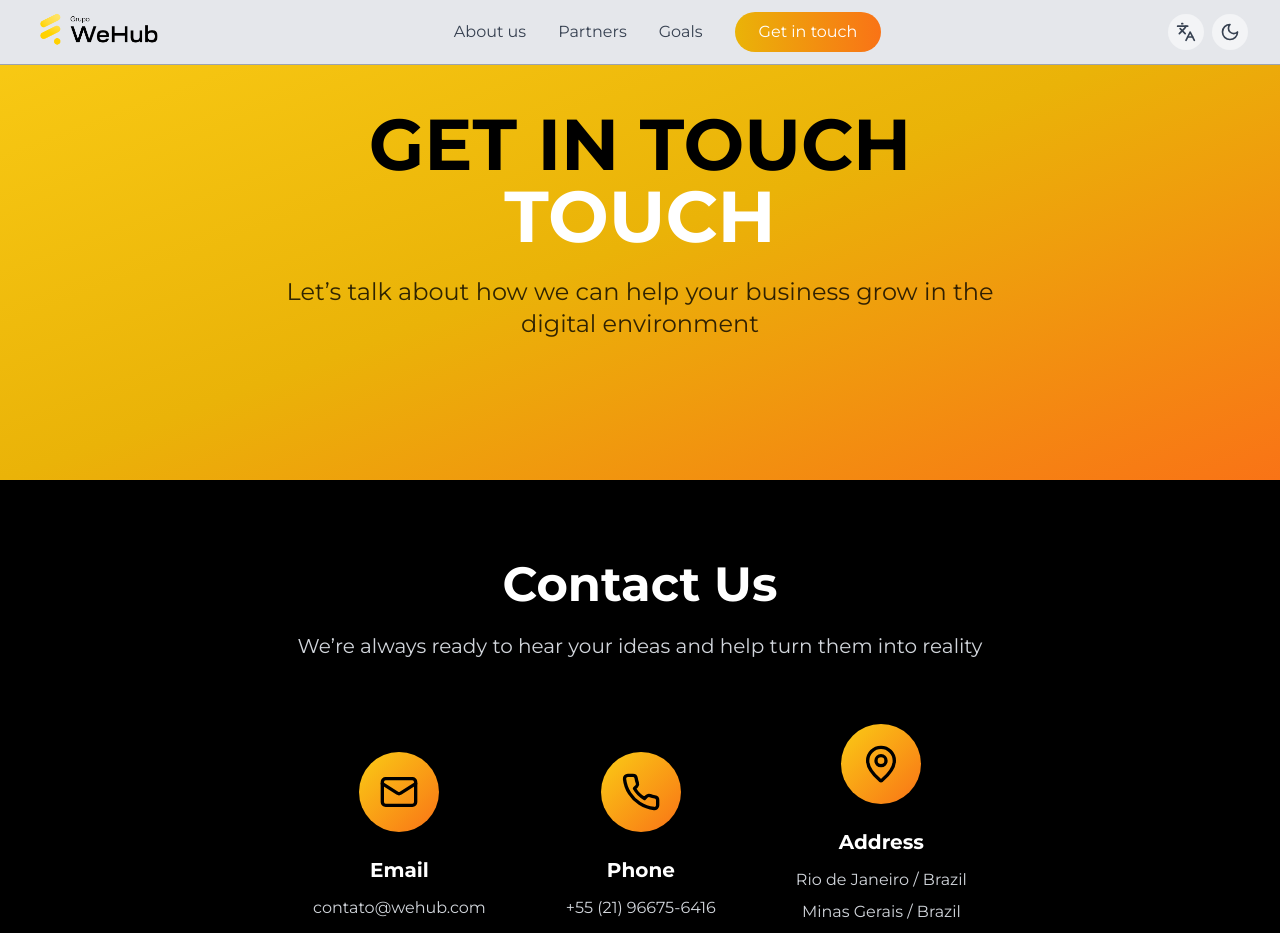
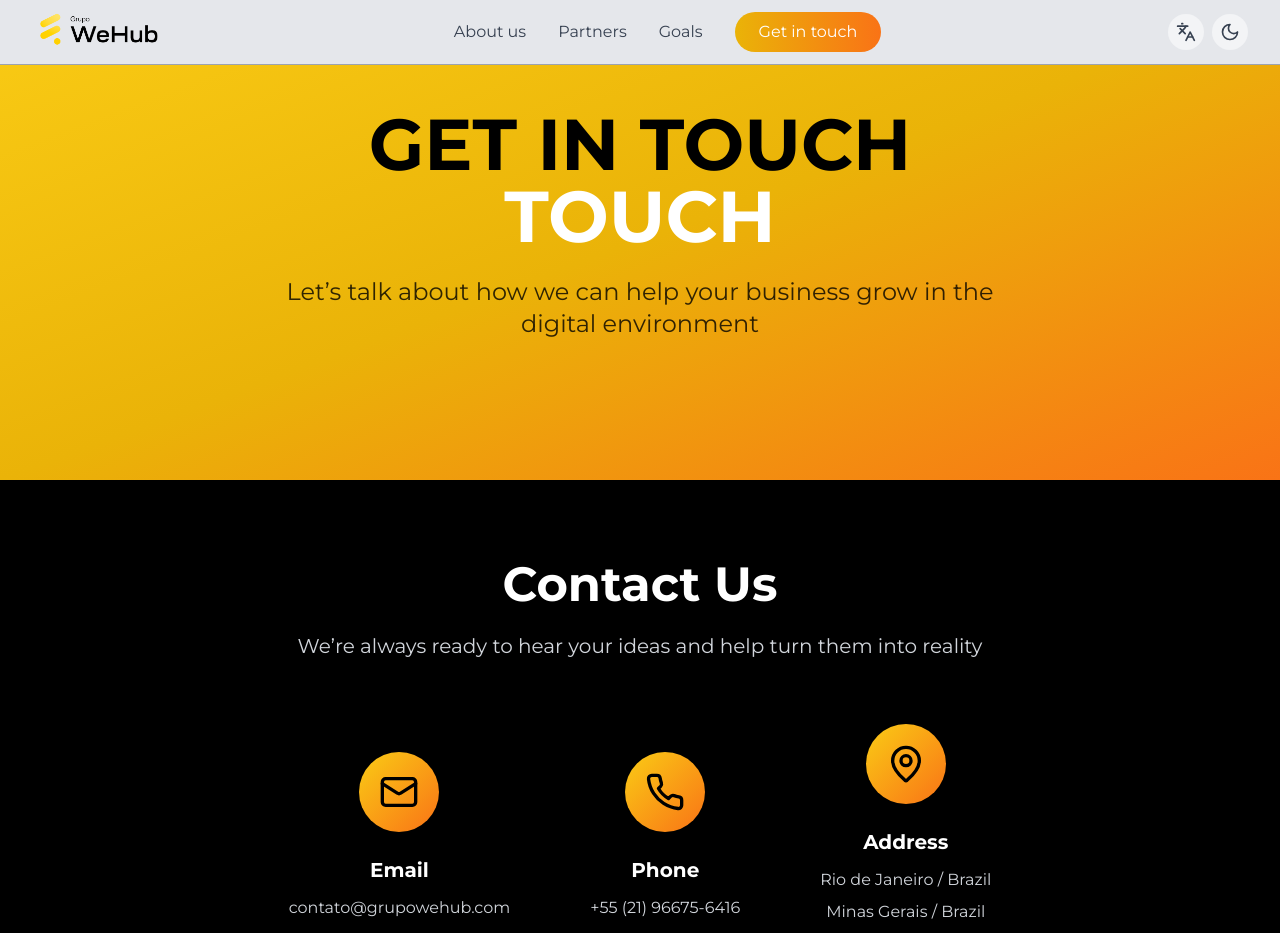
Before and after one commit to GVFerreira/wehub, a Next.js app: page /en/contato in a window 1280 px wide. Shown: the top 933 px of the page. Built offline with nearby package versions, Linux system fonts and the light colour scheme; what nodemailer-express-handlebars would draw is missing.

Commit message:
fix mispelling in email

```diff
--- a/src/app/[locale]/contato/contact.tsx
+++ b/src/app/[locale]/contato/contact.tsx
@@ -141,7 +141,7 @@ export default function ContactPage() {
                 <Mail className="w-10 h-10 text-black" />
               </div>
               <h3 className="text-xl font-bold text-white mb-3">Email</h3>
-              <p className="text-gray-300 mb-2">contato@wehub.com</p>
+              <p className="text-gray-300 mb-2">contato@grupowehub.com</p>
             </div>
 
             <div className="info-item text-center">
```
